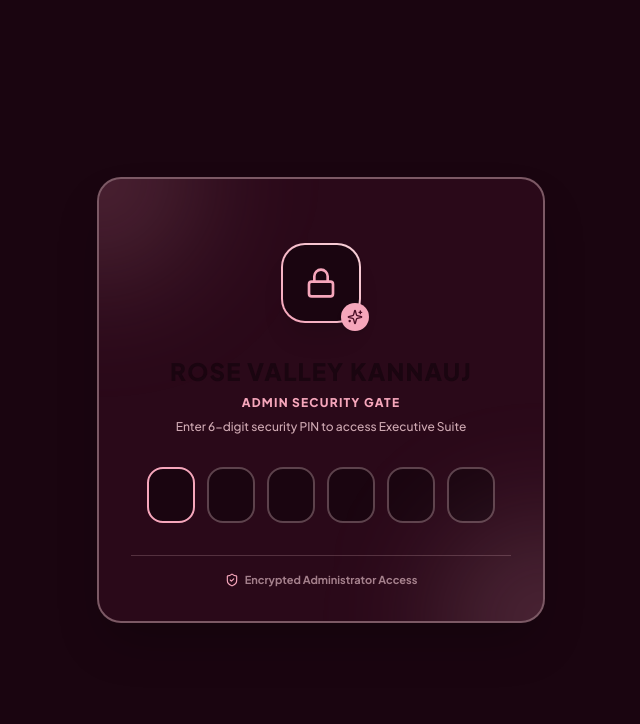
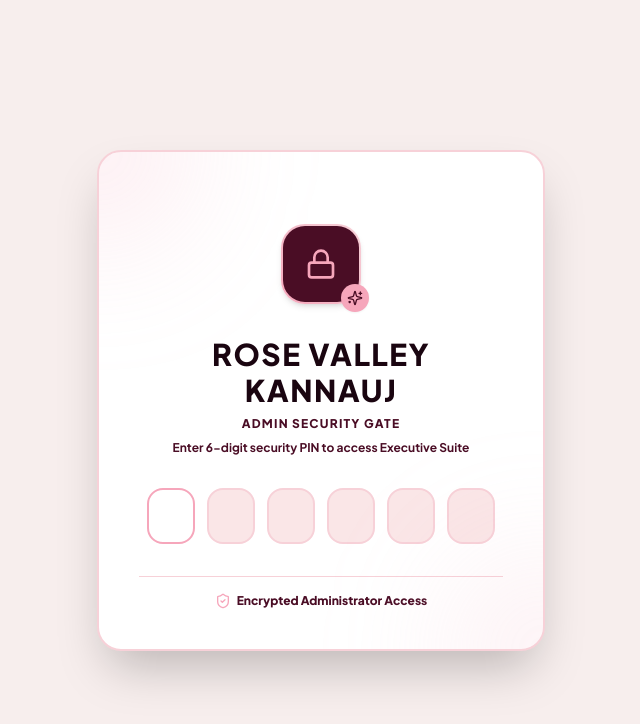
Before and after one commit to shikhatandon2009-maker/RoseValley, a Next.js app: page /admin/cart-items in a window 1280 px wide. Shown: the top 724 px of the page, without its empty margins (319-959 px from the left). Built offline with nearby package versions, Linux system fonts and the light colour scheme; no server answers; the database is empty.

Commit message:
fix: redesign Admin Security PIN Gate UI to match official Rose Valley luxury palette

```diff
--- a/src/components/admin/AdminPinGate.tsx
+++ b/src/components/admin/AdminPinGate.tsx
@@ -66,33 +66,33 @@ export function AdminPinGate({ children }: { children: React.ReactNode }) {
 
   if (!unlocked) {
     return (
-      <div className="min-h-screen bg-[#1A0510] text-[#F7EEED] flex items-center justify-center p-4 selection:bg-[#F6A6BB] selection:text-neutral-950">
-        <div className="w-full max-w-md bg-[#2A0919] border-2 border-[#F7D1D8]/40 rounded-3xl p-8 shadow-2xl space-y-8 text-center relative overflow-hidden animate-fade-in">
-          {/* Subtle Ambient Glow */}
+      <div className="min-h-screen bg-[#F7EEED] text-[#1A0510] flex items-center justify-center p-4 selection:bg-[#F6A6BB] selection:text-neutral-950">
+        <div className="w-full max-w-md bg-white border-2 border-[#F7D1D8] rounded-3xl p-8 sm:p-10 shadow-2xl space-y-8 text-center relative overflow-hidden animate-fade-in">
+          {/* Ambient Decorative Accents */}
           <div className="absolute -top-24 -left-24 w-48 h-48 bg-[#F6A6BB]/20 rounded-full blur-3xl pointer-events-none" />
           <div className="absolute -bottom-24 -right-24 w-48 h-48 bg-[#F4BBC9]/20 rounded-full blur-3xl pointer-events-none" />
 
           {/* Icon Header */}
           <div className="relative inline-flex items-center justify-center">
-            <div className="w-20 h-20 rounded-3xl bg-gradient-to-tr from-[#F6A6BB] to-[#F7D1D8] p-0.5 shadow-xl">
-              <div className="w-full h-full bg-[#1A0510] rounded-[22px] flex items-center justify-center">
+            <div className="w-20 h-20 rounded-3xl bg-gradient-to-tr from-[#F6A6BB] via-[#F4BBC9] to-[#F7D1D8] p-0.5 shadow-md">
+              <div className="w-full h-full bg-[#4A0D25] rounded-[22px] flex items-center justify-center">
                 <Lock className={`w-8 h-8 ${error ? 'text-rose-400 animate-bounce' : 'text-[#F6A6BB]'}`} />
               </div>
             </div>
-            <span className="absolute -bottom-2 -right-2 p-1.5 rounded-full bg-[#F6A6BB] text-[#4A0D25] shadow-md">
-              <Sparkles className="w-4 h-4" />
+            <span className="absolute -bottom-2 -right-2 p-1.5 rounded-full bg-[#F6A6BB] text-[#4A0D25] shadow-sm">
+              <Sparkles className="w-4 h-4 text-[#4A0D25]" />
             </span>
           </div>
 
           {/* Title & Description */}
           <div className="space-y-2">
-            <h1 className="font-serif font-extrabold text-2xl tracking-wider text-[#F7EEED]">
+            <h1 className="font-serif font-extrabold text-2xl sm:text-3xl tracking-wider text-[#1A0510]">
               ROSE VALLEY KANNAUJ
             </h1>
-            <p className="text-xs uppercase font-black tracking-widest text-[#F6A6BB]">
+            <p className="text-xs uppercase font-black tracking-widest text-[#4A0D25]">
               Admin Security Gate
             </p>
-            <p className="text-xs text-[#F7D1D8]/80 font-medium max-w-xs mx-auto">
+            <p className="text-xs text-[#4A0D25] font-bold max-w-xs mx-auto">
               Enter 6-digit security PIN to access Executive Suite
             </p>
           </div>
@@ -109,12 +109,12 @@ export function AdminPinGate({ children }: { children: React.ReactNode }) {
                   value={digit}
                   onChange={(e) => handleDigitChange(index, e.target.value)}
                   onKeyDown={(e) => handleKeyDown(index, e)}
-                  className={`w-11 h-13 sm:w-12 sm:h-14 text-center font-serif text-2xl font-black rounded-2xl bg-[#1A0510] border-2 transition-all duration-200 focus:outline-none ${
+                  className={`w-11 h-13 sm:w-12 sm:h-14 text-center font-serif text-2xl font-black rounded-2xl bg-[#FAE6E7] border-2 transition-all duration-200 focus:outline-none ${
                     error
-                      ? 'border-rose-500 text-rose-400 bg-rose-950/40 animate-pulse'
+                      ? 'border-rose-500 text-rose-600 bg-rose-50 animate-pulse'
                       : digit
-                      ? 'border-[#F6A6BB] text-[#F6A6BB] shadow-lg shadow-[#F6A6BB]/20'
-                      : 'border-[#F7D1D8]/30 text-[#F7EEED] focus:border-[#F6A6BB]'
+                      ? 'border-[#F6A6BB] text-[#1A0510] bg-white shadow-md'
+                      : 'border-[#F7D1D8] text-[#1A0510] focus:border-[#F6A6BB] focus:bg-white'
                   }`}
                   autoFocus={index === 0}
                 />
@@ -122,16 +122,16 @@ export function AdminPinGate({ children }: { children: React.ReactNode }) {
             </div>
 
             {error && (
-              <div className="inline-flex items-center gap-1.5 px-3 py-1 rounded-full bg-rose-950 border border-rose-500/50 text-rose-300 text-xs font-bold animate-shake">
-                <AlertCircle className="w-4 h-4 text-rose-400" />
-                Invalid PIN. Please try again.
+              <div className="inline-flex items-center gap-1.5 px-4 py-1.5 rounded-full bg-rose-100 border border-rose-300 text-rose-800 text-xs font-black animate-shake">
+                <AlertCircle className="w-4 h-4 text-rose-600" />
+                Invalid Security PIN. Please try again.
               </div>
             )}
           </div>
 
           {/* Security Notice */}
-          <div className="pt-4 border-t border-[#F7D1D8]/20 flex items-center justify-center gap-1.5 text-[11px] font-bold text-[#F7D1D8]/60">
-            <ShieldCheck className="w-3.5 h-3.5 text-[#F6A6BB]" />
+          <div className="pt-4 border-t border-[#F7D1D8] flex items-center justify-center gap-1.5 text-xs font-black text-[#4A0D25]">
+            <ShieldCheck className="w-4 h-4 text-[#F6A6BB]" />
             <span>Encrypted Administrator Access</span>
           </div>
         </div>
@@ -145,10 +145,10 @@ export function AdminPinGate({ children }: { children: React.ReactNode }) {
       <div className="fixed top-3.5 right-4 z-50">
         <button
           onClick={handleLock}
-          className="px-3 py-1.5 rounded-full bg-[#FAE6E7] border border-[#F7D1D8] text-[#4A0D25] hover:bg-rose-100 font-extrabold text-[11px] flex items-center gap-1.5 transition-all shadow-xs"
-          title="Lock Admin Portal (PIN 198411 Required)"
+          className="px-3.5 py-1.5 rounded-full bg-[#FAE6E7] border border-[#F7D1D8] text-[#4A0D25] hover:bg-[#F6A6BB] font-black text-xs flex items-center gap-1.5 transition-all shadow-xs"
+          title="Lock Admin Portal"
         >
-          <Lock className="w-3.5 h-3.5 text-[#F6A6BB]" />
+          <Lock className="w-3.5 h-3.5 text-[#4A0D25]" />
           <span>Lock Portal</span>
         </button>
       </div>
```
